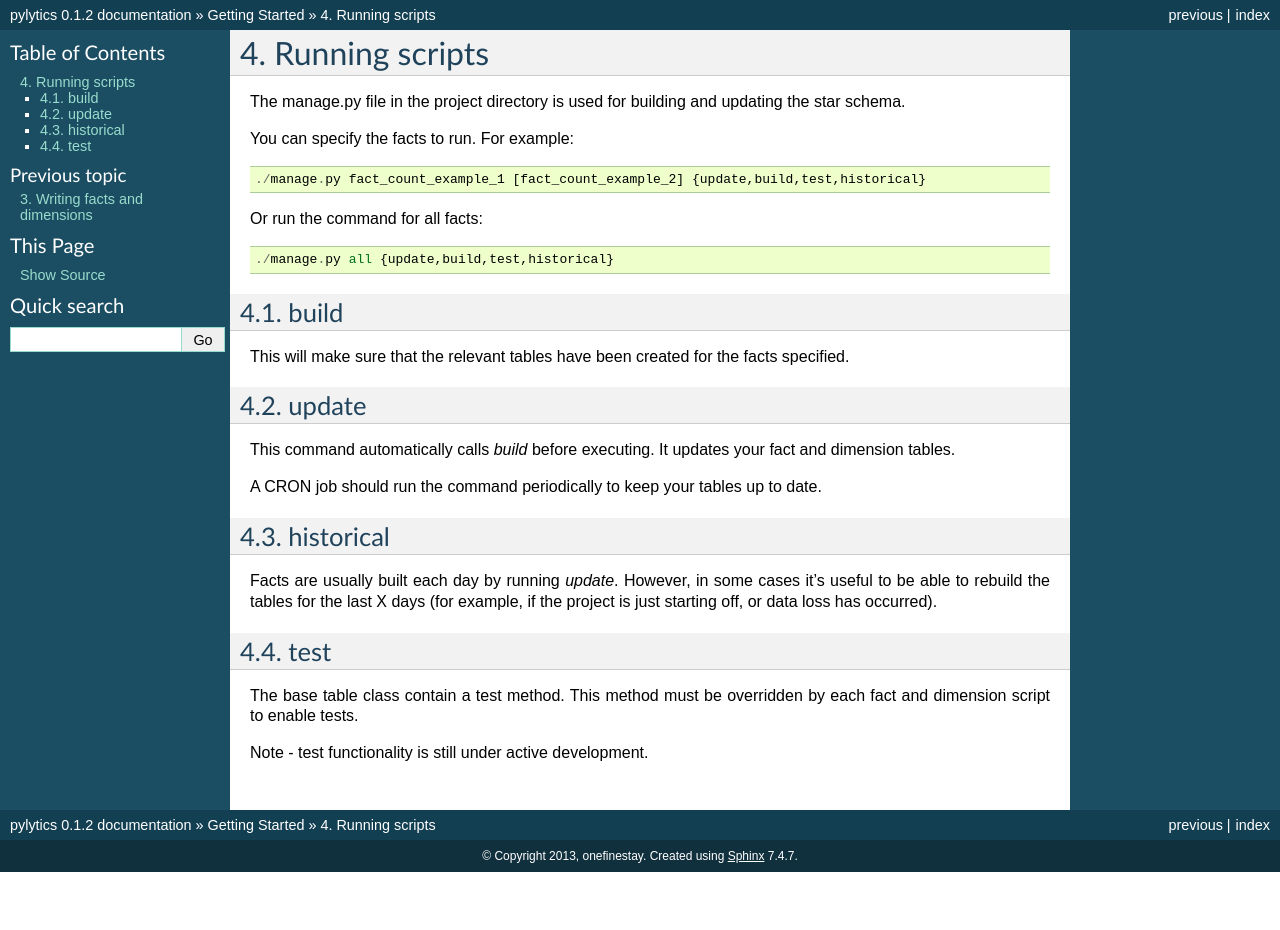
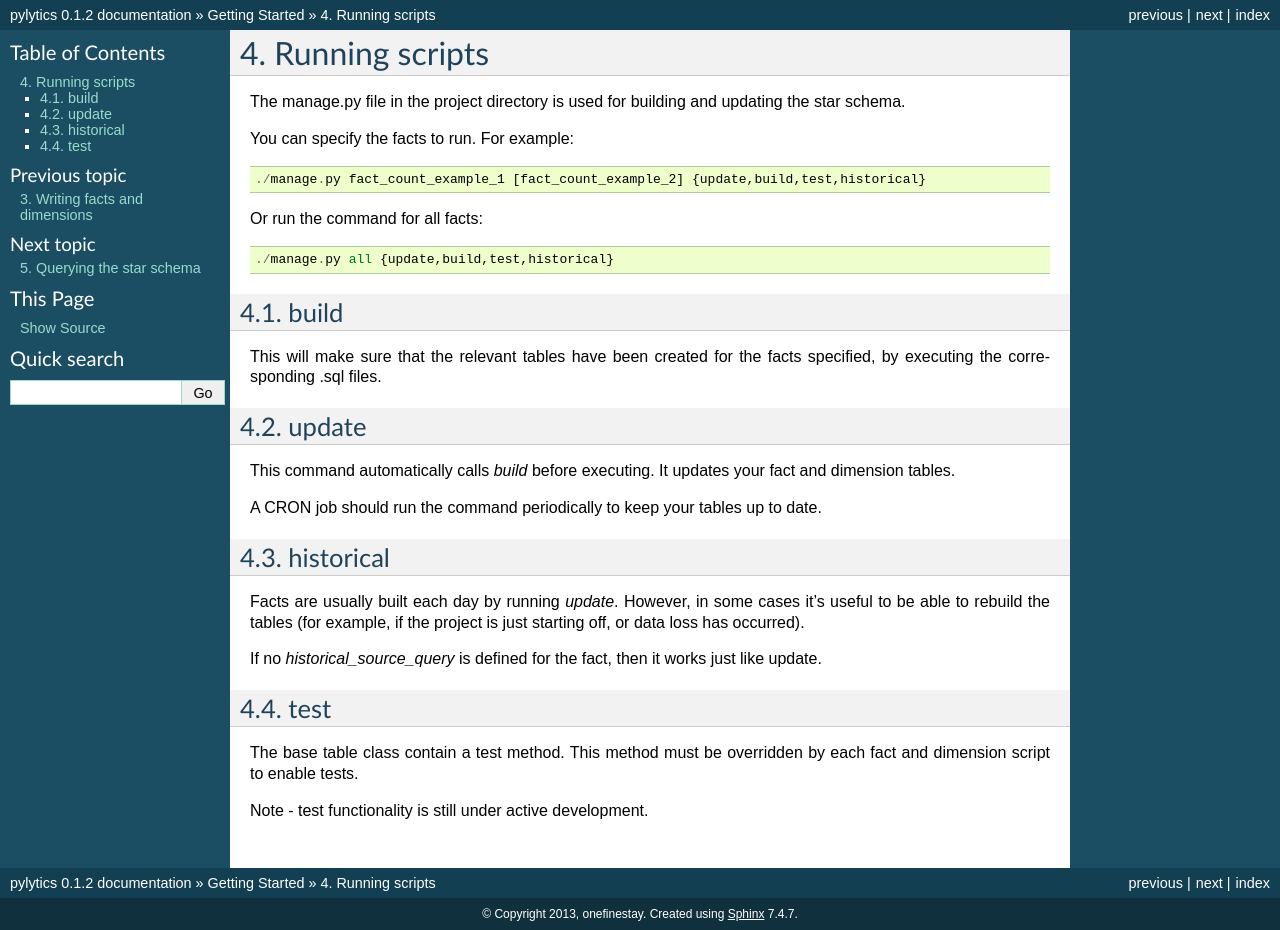
Before and after one commit to onefinestay/pylytics, a Sphinx documentation site: the page built from docs/getting-started/running-scripts.rst, in a window 1280 px wide. Built offline with Sphinx 7.4.7, drawn with Linux system fonts in a browser that asks for light colours; before the commit the page ends 900 px from its top, so only the background shows below that.

Commit message:
updated docs some more - added querying

```diff
--- a/docs/getting-started/index.rst
+++ b/docs/getting-started/index.rst
@@ -9,3 +9,4 @@
    project-settings
    writing-facts-and-dims
    running-scripts
+   querying
--- a/docs/getting-started/running-scripts.rst
+++ b/docs/getting-started/running-scripts.rst
@@ -13,7 +13,7 @@
 
 build
 *****
-This will make sure that the relevant tables have been created for the facts specified.
+This will make sure that the relevant tables have been created for the facts specified, by executing the corresponding .sql files.
 
 
 update
@@ -25,7 +25,9 @@
 
 historical
 **********
-Facts are usually built each day by running *update*. However, in some cases it's useful to be able to rebuild the tables for the last X days (for example, if the project is just starting off, or data loss has occurred).
+Facts are usually built each day by running *update*. However, in some cases it's useful to be able to rebuild the tables (for example, if the project is just starting off, or data loss has occurred).
+
+If no `historical_source_query` is defined for the fact, then it works just like update.
 
 
 test
```
Also changed, not shown: docs/getting-started/querying.rst (added, +16 -0 lines), docs/getting-started/writing-facts-and-dims.rst (+22 -9 lines), 3 other files.
